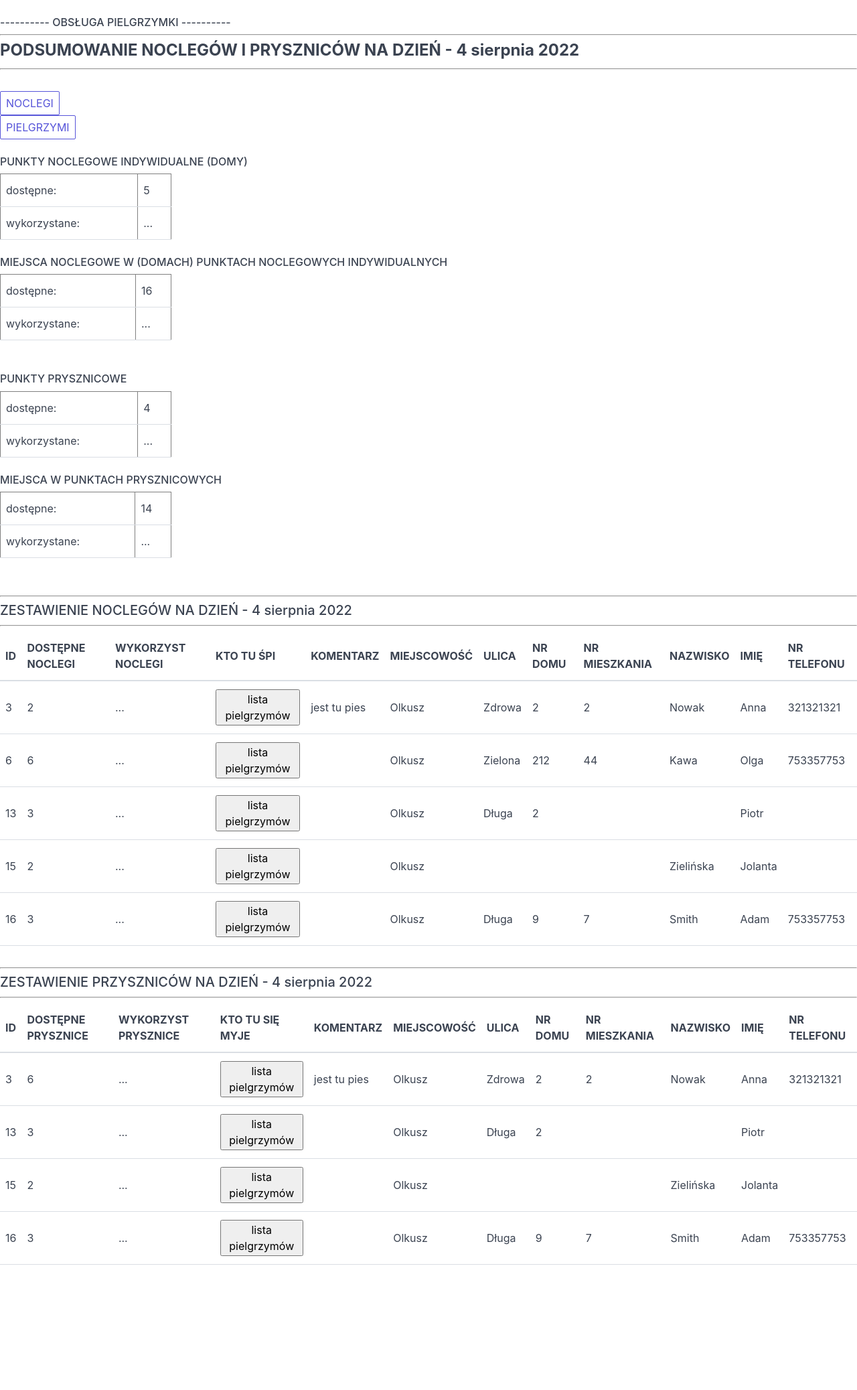
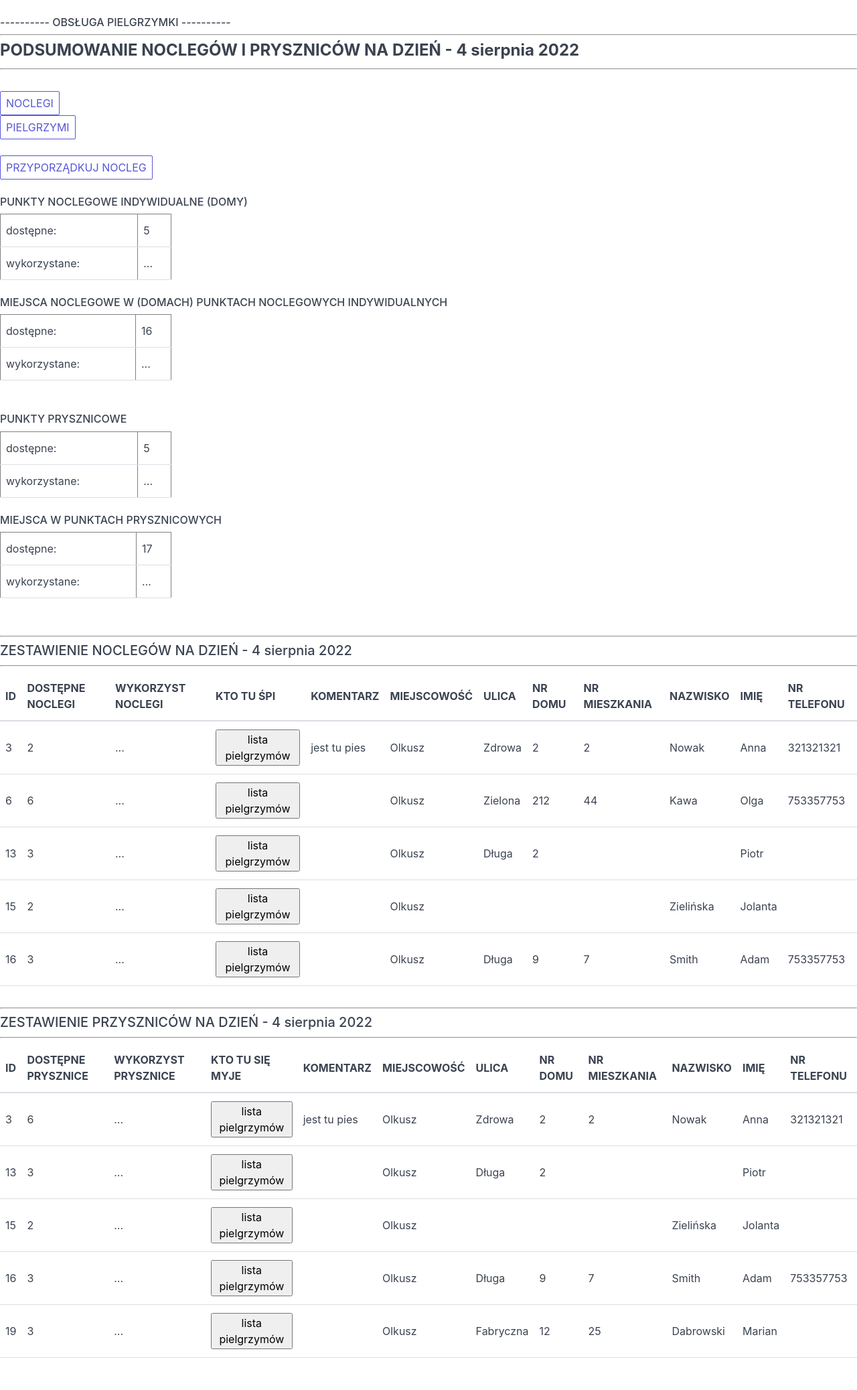
Before and after one commit to BaoZajac/pilgrim_sleep_over, a Flask app: page / in a window 1280 px wide. Shown: the whole page at 67% size. Before the commit the page ends 1888 px from the top, so only its background shows below. Run offline with Flask 2, Linux system fonts and the light colour scheme.

Commit message:
stworzenie strony do przyporządkowywania noclegów, stworzenie listy osobowej funkcyjnych, aktualizacja bazy noclegów

```diff
--- a/app.py
+++ b/app.py
@@ -3,6 +3,7 @@ from flask import Flask, request, render_template, redirect, url_for
 # from flask_alembic import Alembic
 from main import read_file, write_file
 from noclegi import noclegi
+from uczestnicy import pielg
 
 
 app = Flask(__name__)
@@ -149,10 +150,18 @@ def edycja_pielgrzyma():
                            lista_funkcji=lista_funkcji, lista_grupek=lista_grupek)
 
 
-
-
 @ app.route('/kto-tu-spi/', methods=['GET', 'POST'])
 def kto_tu_spi():
     # nocleg_id = request.args["nocleg-id"]   #.get("nocleg-id")
     # print(nocleg_id)
     return render_template("kto-tu-spi.html", dzien=dzien[-1])  #, nocleg_id=nocleg_id)
+
+
+@ app.route('/przyporzadkuj-nocleg/', methods=['GET', 'POST'])
+def daj_nocleg():
+    lista_funkcyjn = pielg.lista_funkcyjnych
+    lista_funkcyjn.sort(key=lambda lista_funkcyjn: lista_funkcyjn[1])
+    lista_noclegow = noclegi.lista_nocleg_data(dzien)
+    print(lista_noclegow)
+    return render_template("przyporzadkuj-nocleg.html", dzien=dzien[-1], funkcyjni=lista_funkcyjn,
+                           lista_noclegow=lista_noclegow)
--- a/templates/main.html
+++ b/templates/main.html
@@ -19,6 +19,10 @@
         </form>
         <form action="/pielgrzymi/" type="GET">
             <button class="btn">PIELGRZYMI</button>
+        </form>
+        <br />
+        <form action="/przyporzadkuj-nocleg/" type="GET">
+            <button class="btn">PRZYPORZĄDKUJ NOCLEG</button>
         </form>
     <br />
     <h6>PUNKTY NOCLEGOWE INDYWIDUALNE (DOMY)</h6>
```
Also changed, not shown: noclegi.json (+1 -1 lines), templates/przyporzadkuj-nocleg.html (added, +47 -0 lines), uczestnicy.py (+6 -2 lines).
